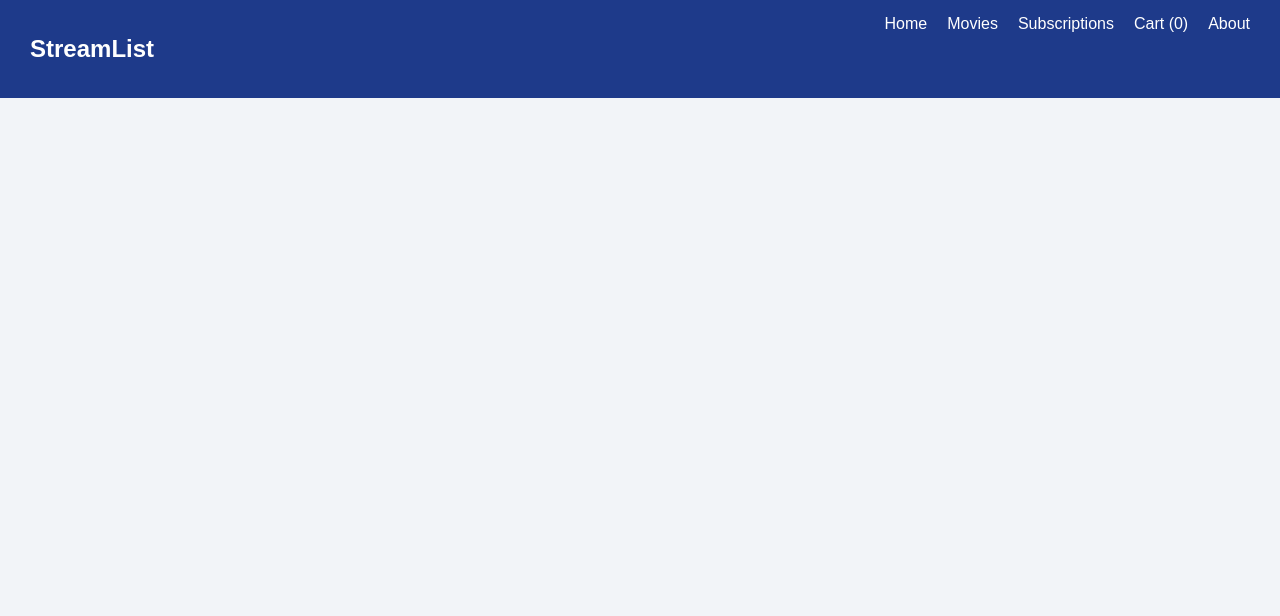
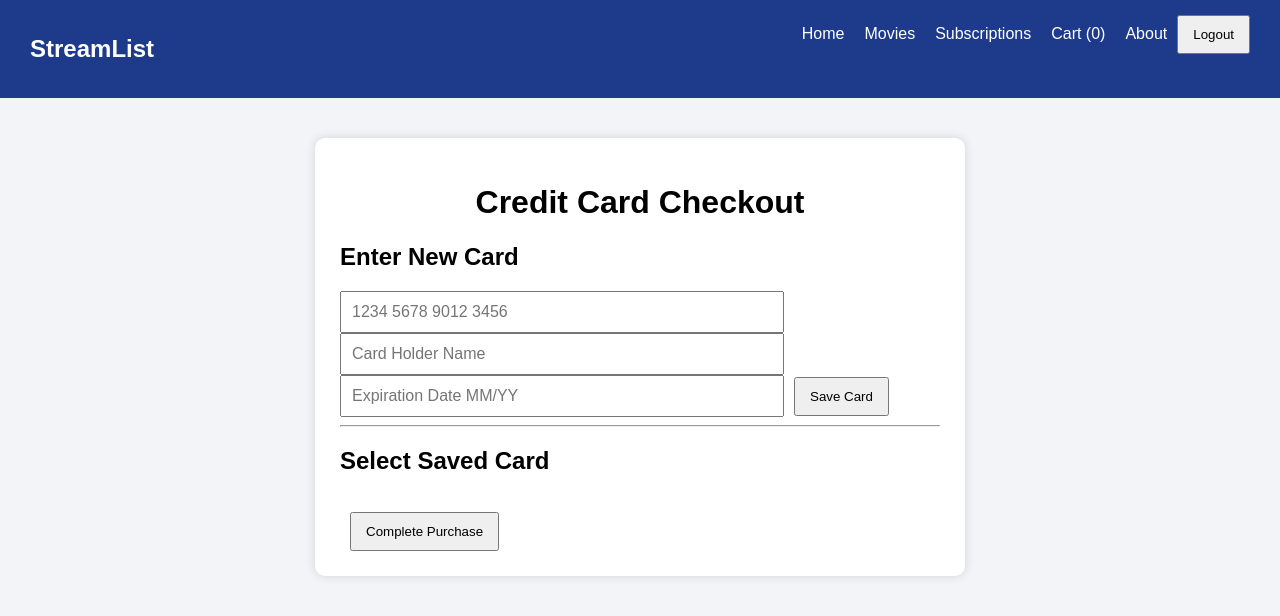
Before and after one commit to dloreansue-lab/streamlist, a React (Create React App) app: page /creditcard in a window 1280 px wide. Shown: the top 616 px of the page. Built offline with nearby package versions, Linux system fonts and the light colour scheme; sample sign-in values are in the browser's storage.

Commit message:
Complete Week 5 final project with authentication and credit card management

```diff
--- a/src/App.js
+++ b/src/App.js
@@ -4,34 +4,93 @@ import { BrowserRouter as Router, Routes, Route } from "react-router-dom";
 import "./App.css";
 
 import { CartProvider } from "./context/CartContext";
+import { AuthProvider } from "./context/AuthContext";
 
 import Navbar from "./components/Navbar";
+import ProtectedRoute from "./components/ProtectedRoute";
+
 import StreamList from "./components/StreamList";
 import Movies from "./components/Movies";
 import Cart from "./components/Cart";
 import About from "./components/About";
 import Subscriptions from "./components/Subscriptions";
 
+// Pages
+import Login from "./pages/Login";
+import CreditCard from "./pages/CreditCard";
+
 function App() {
   return (
+    <AuthProvider>
       <CartProvider>
         <Router>
           <Navbar />
 
           <Routes>
-          <Route path="/" element={<StreamList />} />
 
-          <Route path="/movies" element={<Movies />} />
+            {/* Login does not require authentication */}
+            <Route path="/login" element={<Login />} />
 
-          <Route path="/subscriptions" element={<Subscriptions />} />
+            {/* Protected Application Routes */}
+            <Route
+              path="/"
+              element={
+                <ProtectedRoute>
+                  <StreamList />
+                </ProtectedRoute>
+              }
+            />
 
-          <Route path="/cart" element={<Cart />} />
+            <Route
+              path="/movies"
+              element={
+                <ProtectedRoute>
+                  <Movies />
+                </ProtectedRoute>
+              }
+            />
 
-          <Route path="/about" element={<About />} />
+            <Route
+              path="/subscriptions"
+              element={
+                <ProtectedRoute>
+                  <Subscriptions />
+                </ProtectedRoute>
+              }
+            />
+
+            <Route
+              path="/cart"
+              element={
+                <ProtectedRoute>
+                  <Cart />
+                </ProtectedRoute>
+              }
+            />
+
+            <Route
+              path="/creditcard"
+              element={
+                <ProtectedRoute>
+                  <CreditCard />
+                </ProtectedRoute>
+              }
+            />
+
+            <Route
+              path="/about"
+              element={
+                <ProtectedRoute>
+                  <About />
+                </ProtectedRoute>
+              }
+            />
+
           </Routes>
 
         </Router>
       </CartProvider>
+    </AuthProvider>
   );
 }
 
--- a/src/components/Navbar.js
+++ b/src/components/Navbar.js
@@ -1,18 +1,36 @@
 import React, { useContext } from "react";
-import { Link } from "react-router-dom";
-
+import { Link, useNavigate } from "react-router-dom";
+import { useAuth } from "../context/AuthContext";
 import { CartContext } from "../context/CartContext";
-
 
 function Navbar() {
 
+  const { user, logout } = useAuth();
   const { cart } = useContext(CartContext);
+
+  const navigate = useNavigate();
+
+
+  const handleLogout = () => {
+    logout();
+    navigate("/login");
+  };
+
+
+  // Calculate total quantity of items in cart
+  const cartCount = cart.reduce(
+    (total, item) => total + item.amount,
+    0
+  );
 
 
   return (
+
     <nav className="navbar">
 
-      <h2>StreamList</h2>
+      <h2>
+        StreamList
+      </h2>
 
 
       <div>
@@ -21,33 +39,40 @@ function Navbar() {
           Home
         </Link>
 
-
         <Link to="/movies">
           Movies
         </Link>
-
 
         <Link to="/subscriptions">
           Subscriptions
         </Link>
 
-
         <Link to="/cart">
-          Cart ({cart.length})
+          Cart ({cartCount})
         </Link>
-
 
         <Link to="/about">
           About
         </Link>
 
+
+        {user ? (
+          <button onClick={handleLogout}>
+            Logout
+          </button>
+        ) : (
+          <Link to="/login">
+            Login
+          </Link>
+        )}
+
+
       </div>
 
+    </nav>
 
-    </nav>
   );
 
 }
 
-
 export default Navbar;
--- /dev/null
+++ b/src/components/ProtectedRoute.js
@@ -0,0 +1,15 @@
+import React from "react";
+import { Navigate } from "react-router-dom";
+import { useAuth } from "../context/AuthContext";
+
+function ProtectedRoute({ children }) {
+  const { user } = useAuth();
+
+  if (!user) {
+    return <Navigate to="/login" />;
+  }
+
+  return children;
+}
+
+export default ProtectedRoute;
--- /dev/null
+++ b/src/context/AuthContext.js
@@ -0,0 +1,37 @@
+import React, { createContext, useState, useContext } from "react";
+
+const AuthContext = createContext();
+
+export function AuthProvider({ children }) {
+  const [user, setUser] = useState(
+    localStorage.getItem("user")
+  );
+
+  const login = () => {
+    const demoUser = "demo-user";
+
+    localStorage.setItem("user", demoUser);
+    setUser(demoUser);
+  };
+
+  const logout = () => {
+    localStorage.removeItem("user");
+    setUser(null);
+  };
+
+  return (
+    <AuthContext.Provider
+      value={{
+        user,
+        login,
+        logout,
+      }}
+    >
+      {children}
+    </AuthContext.Provider>
+  );
+}
+
+export function useAuth() {
+  return useContext(AuthContext);
+}
--- /dev/null
+++ b/src/pages/CreditCard.js
@@ -0,0 +1,258 @@
+import React, { useState, useEffect } from "react";
+
+function CreditCard() {
+
+  const [cardNumber, setCardNumber] = useState("");
+  const [cardName, setCardName] = useState("");
+  const [expiration, setExpiration] = useState("");
+
+  const [savedCards, setSavedCards] = useState([]);
+  const [selectedCard, setSelectedCard] = useState(null);
+  const [message, setMessage] = useState("");
+
+
+  useEffect(() => {
+
+    const cards = localStorage.getItem("creditCards");
+
+    if (cards) {
+      setSavedCards(JSON.parse(cards));
+    }
+
+  }, []);
+
+
+
+  const formatCardNumber = (value) => {
+
+    const numbersOnly = value.replace(/\D/g, "");
+
+    return numbersOnly
+      .substring(0,16)
+      .replace(/(.{4})/g,"$1 ")
+      .trim();
+
+  };
+
+
+
+  const handleCardChange = (e) => {
+
+    setCardNumber(
+      formatCardNumber(e.target.value)
+    );
+
+  };
+
+
+
+  const saveCard = () => {
+
+    if (
+      cardNumber.length !== 19 ||
+      cardName.trim() === "" ||
+      expiration.trim() === ""
+    ) {
+
+      alert("Please enter valid card information.");
+      return;
+
+    }
+
+
+    const newCard = {
+
+      id: Date.now(),
+      cardNumber,
+      cardName,
+      expiration,
+
+    };
+
+
+    const updatedCards = [
+      ...savedCards,
+      newCard
+    ];
+
+
+    setSavedCards(updatedCards);
+
+
+    localStorage.setItem(
+      "creditCards",
+      JSON.stringify(updatedCards)
+    );
+
+
+    setCardNumber("");
+    setCardName("");
+    setExpiration("");
+
+    alert("Card saved successfully.");
+
+  };
+
+
+
+
+  const deleteCard = (id) => {
+
+    const updatedCards =
+      savedCards.filter(
+        (card) => card.id !== id
+      );
+
+
+    setSavedCards(updatedCards);
+
+
+    localStorage.setItem(
+      "creditCards",
+      JSON.stringify(updatedCards)
+    );
+
+  };
+
+
+
+
+  const completePurchase = () => {
+
+    if (!selectedCard) {
+
+      alert("Please select a saved card.");
+      return;
+
+    }
+
+
+    setMessage(
+      "Purchase completed successfully!"
+    );
+
+  };
+
+
+
+  return (
+
+    <div className="stream-container">
+
+      <h1>
+        Credit Card Checkout
+      </h1>
+
+
+
+      <h2>
+        Enter New Card
+      </h2>
+
+
+      <input
+        type="text"
+        placeholder="1234 5678 9012 3456"
+        value={cardNumber}
+        onChange={handleCardChange}
+      />
+
+
+      <input
+        type="text"
+        placeholder="Card Holder Name"
+        value={cardName}
+        onChange={(e)=>
+          setCardName(e.target.value)
+        }
+      />
+
+
+      <input
+        type="text"
+        placeholder="Expiration Date MM/YY"
+        value={expiration}
+        onChange={(e)=>
+          setExpiration(e.target.value)
+        }
+      />
+
+
+      <button onClick={saveCard}>
+        Save Card
+      </button>
+
+
+
+      <hr />
+
+
+
+      <h2>
+        Select Saved Card
+      </h2>
+
+
+
+      {savedCards.map((card)=>(
+
+        <div key={card.id}>
+
+          <input
+            type="radio"
+            name="card"
+            onChange={() =>
+              setSelectedCard(card)
+            }
+          />
+
+
+          <span>
+            {card.cardNumber}
+            {" - "}
+            {card.cardName}
+          </span>
+
+
+          <button
+            onClick={() =>
+              deleteCard(card.id)
+            }
+          >
+            Remove
+          </button>
+
+
+        </div>
+
+      ))}
+
+
+
+      <br />
+
+
+      <button onClick={completePurchase}>
+        Complete Purchase
+      </button>
+
+
+
+      {message && (
+
+        <h3>
+          {message}
+        </h3>
+
+      )}
+
+
+
+    </div>
+
+  );
+
+}
+
+
+export default CreditCard;
--- /dev/null
+++ b/src/pages/Login.js
@@ -0,0 +1,25 @@
+import React from "react";
+import { useAuth } from "../context/AuthContext";
+import { useNavigate } from "react-router-dom";
+
+function Login() {
+  const { login } = useAuth();
+  const navigate = useNavigate();
+
+  const handleLogin = () => {
+    login();
+    navigate("/");
+  };
+
+  return (
+    <div className="stream-container">
+      <h1>EZTechMovie Login</h1>
+
+      <button onClick={handleLogin}>
+        Login with Google
+      </button>
+    </div>
+  );
+}
+
+export default Login;
```
Also changed, not shown: src/App_backup.js (added, +38 -0 lines), src/components/Cart.js (+51 -28 lines). Lines whose indentation alone changed are shown as unchanged.
